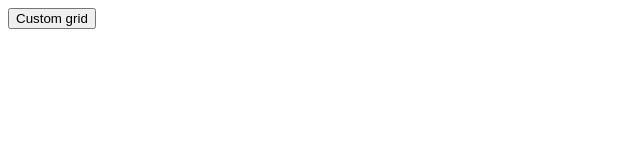
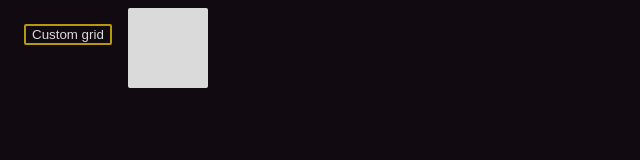
Before and after one commit to KenzoVH/TOP-Etch-A-Sketch, a plain HTML site: page index.html in a window 1280 px wide. Shown: the whole page, without its empty margins (0-640 px from the left). Drawn offline with Linux system fonts and the light colour scheme.

Commit message:
Started implementing layout

```diff
--- a/index.html
+++ b/index.html
@@ -9,11 +9,13 @@
     <link rel="stylesheet" href="./style.css">
 </head>
 <body>
-    <div id="buttons">
-        <button id="custom">Custom grid</button>
-    </div>
-    <div id="container">
-        <!-- Gets populated with a grid using the createGrid function -->
+    <div id="layout">
+        <div id="buttons">
+            <button id="custom">Custom grid</button>
+        </div>
+        <div id="container">
+            <!-- Gets populated with a grid using the createGrid function -->
+        </div>
     </div>
 </body>
 </html>
--- a/style.css
+++ b/style.css
@@ -1,10 +1,31 @@
+body {
+    background-color: #110b11;
+    font-family: 'Courier New', Courier, monospace;
+}
+
+#layout {
+    display: flex;
+    flex-direction: row;
+}
+
 #buttons {
-    margin-bottom: 25px;;
+    margin-bottom: 25px;
+    padding: 2vh;
+}
+
+#custom {
+    background-color: #110b11;
+    border: 2px solid #B7990D;
+    border-radius: 2px;
+    color: #dadada;
 }
 
 #container {
     display: flex;
     flex-direction: column;
+    background-color: #dadada;
+    border-radius: 2px;
+    width: fit-content;
 }
 
 #grid {
```
